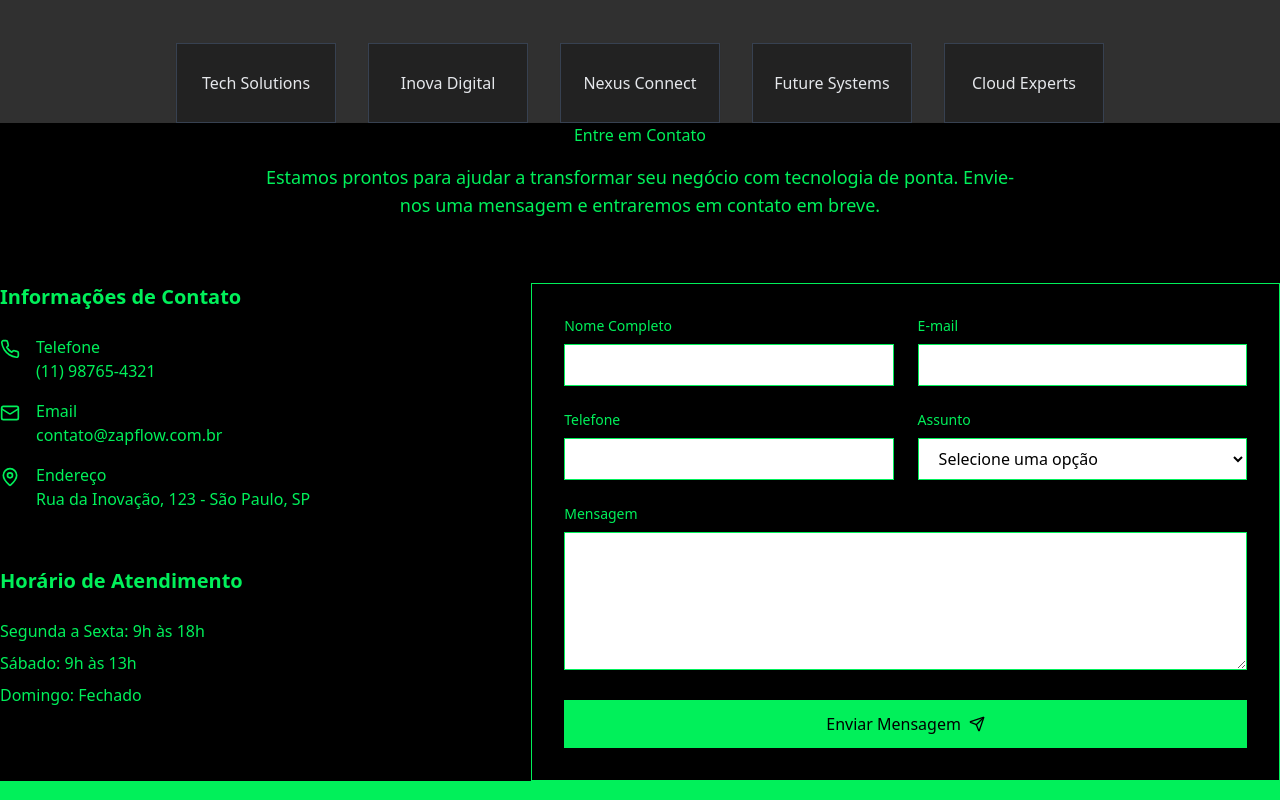
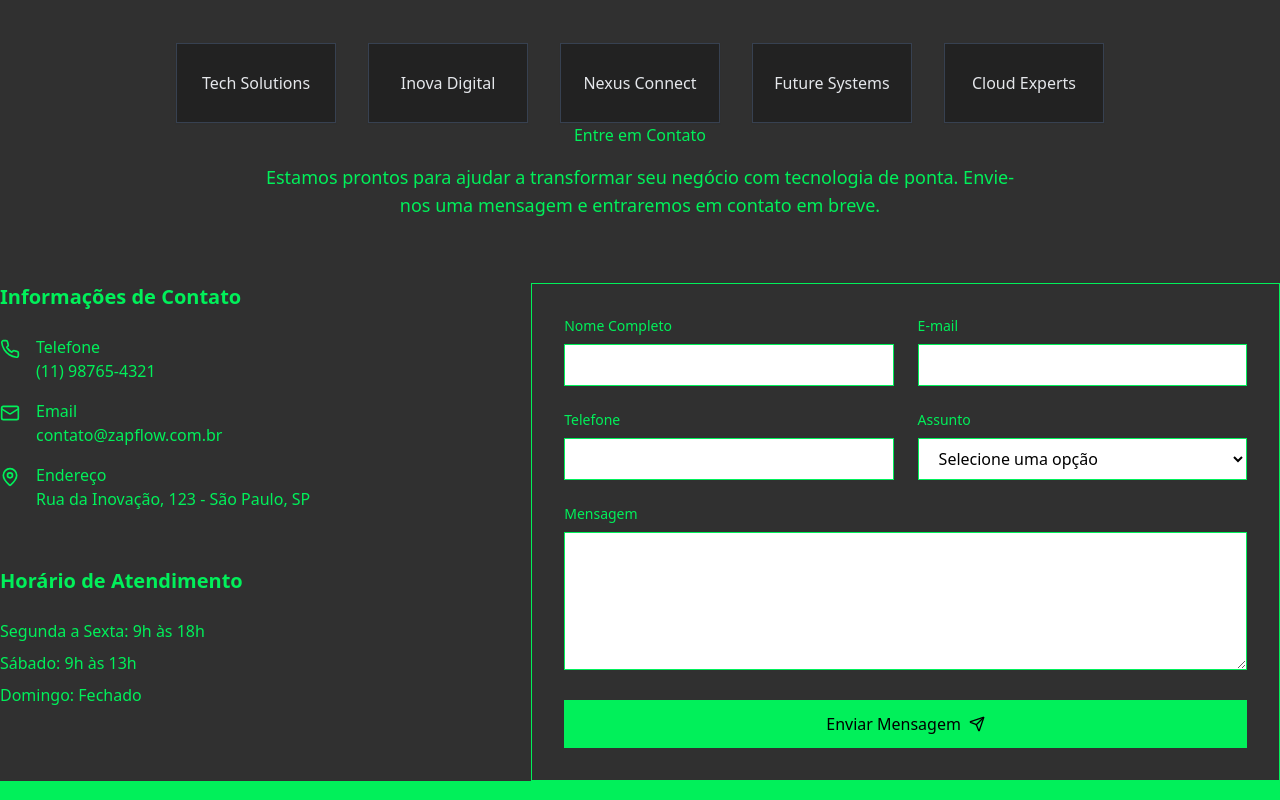
Before and after one commit to Naran-br/zapflow-digital-nexus-87, a React (Vite) app: page / in a window 1280 px wide. Shown: the part 4720-5520 px from the top of the page. Built offline with nearby package versions, Linux system fonts and the light colour scheme.

Commit message:
Fix: Contact section background color
Change the background color of the contact section to #303030.

```diff
--- a/src/components/ContactSection.tsx
+++ b/src/components/ContactSection.tsx
@@ -1,4 +1,3 @@
-
 import React, { useState } from "react";
 import { Phone, Mail, MapPin, Send, CheckCircle } from "lucide-react";
 
@@ -37,7 +36,7 @@ const ContactSection = () => {
   };
 
   return (
-    <section id="contact" className="section bg-[#000000] text-zapflow-500">
+    <section id="contact" className="section bg-[#303030] text-zapflow-500">
       <div className="container-custom">
         <div className="text-center max-w-3xl mx-auto mb-16">
           <h2 className="mb-4 text-zapflow-500">Entre em Contato</h2>
@@ -88,7 +87,7 @@ const ContactSection = () => {
 
           <div className="lg:col-span-3">
             {submitted ? (
-              <div className="bg-[#000000] border border-zapflow-500 p-8 rounded-lg h-full flex flex-col items-center justify-center text-center">
+              <div className="bg-[#303030] border border-zapflow-500 p-8 rounded-lg h-full flex flex-col items-center justify-center text-center">
                 <CheckCircle className="h-16 w-16 text-zapflow-500 mb-4" />
                 <h3 className="text-xl font-semibold mb-2 text-zapflow-500">Mensagem Enviada!</h3>
                 <p className="text-zapflow-500">
@@ -96,7 +95,7 @@ const ContactSection = () => {
                 </p>
               </div>
             ) : (
-              <form onSubmit={handleSubmit} className="bg-[#000000] border border-zapflow-500 p-8 rounded-lg">
+              <form onSubmit={handleSubmit} className="bg-[#303030] border border-zapflow-500 p-8 rounded-lg">
                 <div className="grid grid-cols-1 md:grid-cols-2 gap-6 mb-6">
                   <div>
                     <label htmlFor="name" className="block text-sm font-medium text-zapflow-500 mb-2">
```
